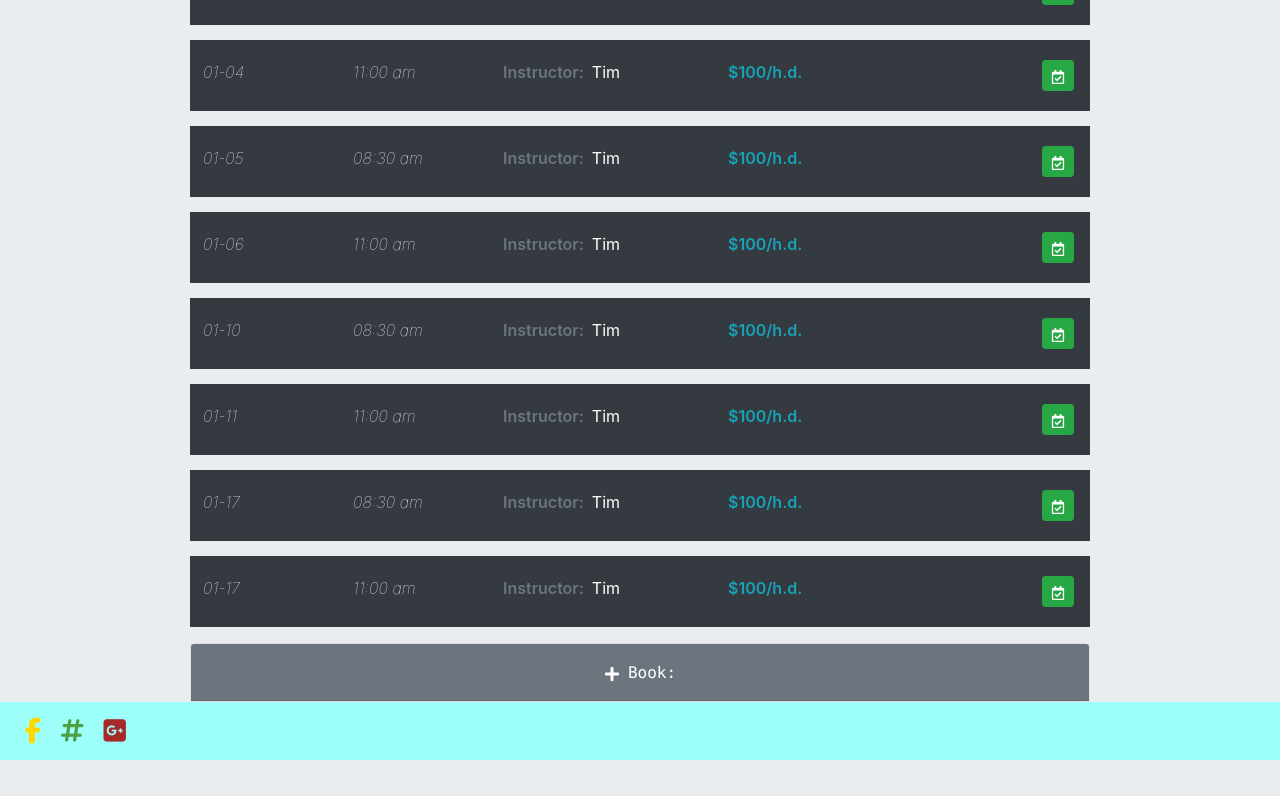
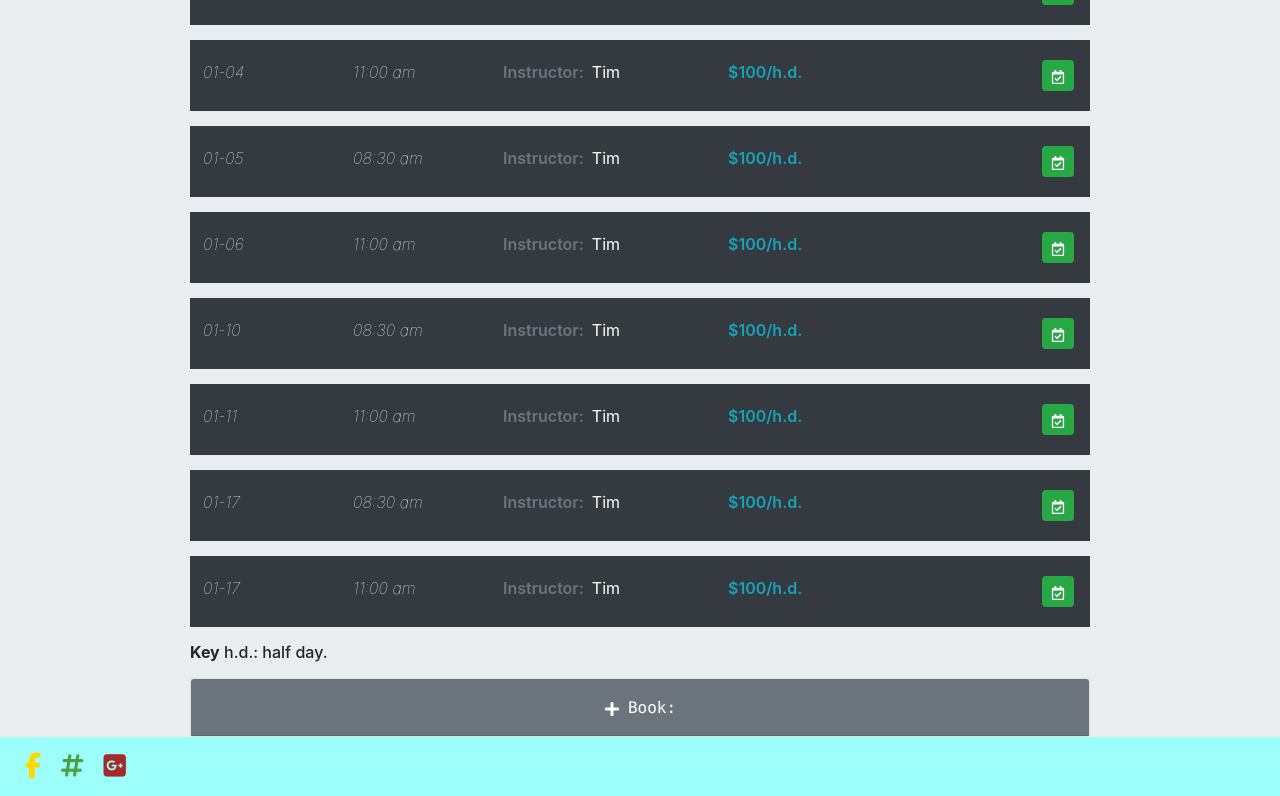
Before and after one commit to hicksey-makes/ski-lessons-snowV2, a React (Create React App) app: page / in a window 1280 px wide. Shown: the part 838-1634 px from the top of the page. Before the commit the page ends 1599 px from the top, so only its background shows below. Built offline with nearby package versions, Linux system fonts and the light colour scheme; a web font is replaced by a local one.

Commit message:
add key to app.js

```diff
--- a/src/components/App.js
+++ b/src/components/App.js
@@ -115,6 +115,8 @@ class App extends Component {
             <div class="container">
               <SearchLessons orderBy={this.state.orderBy} orderDir={this.state.orderDir} changeOrder={this.changeOrder} />
               <ListLessons lessons={filteredLsns} deleteLesson={this.deleteLesson} toggleAdd={this.toggleAdd} formDisplay={this.state.formDisplay} grabTime={this.passSelections}/>
+              <h6><strong>Key</strong> h.d.: half day.</h6>
+
               <AddLessons formDisplay={this.state.formDisplay} toggleAdd={this.toggleAdd} lessonTime={this.state.lessonTime} lessonDate={this.state.lessonDate} lessonLength={this.state.lessonLength} instructorName={this.state.instructorName} setPrice={this.setPrice}/>
             </div>
           </div>
```
